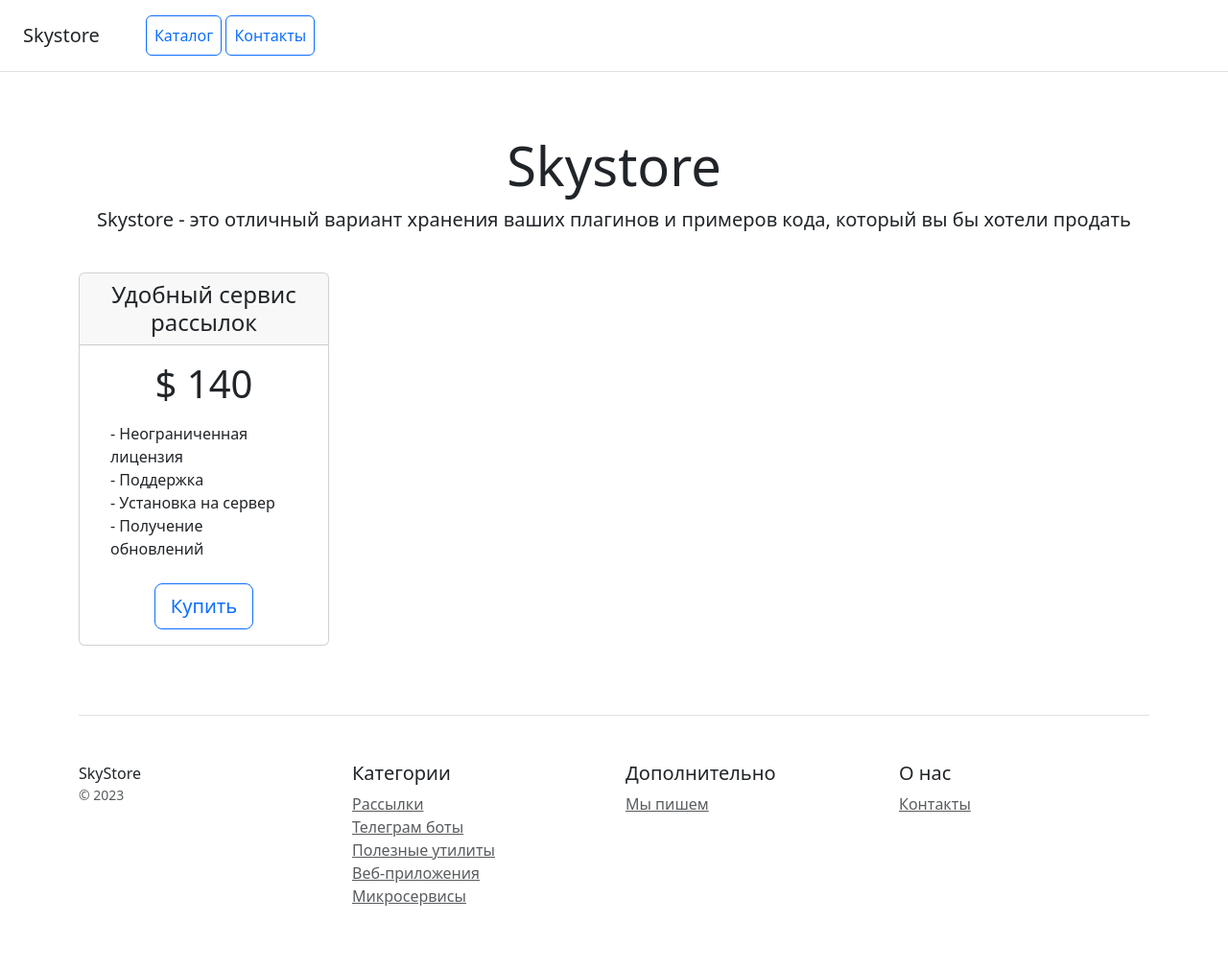
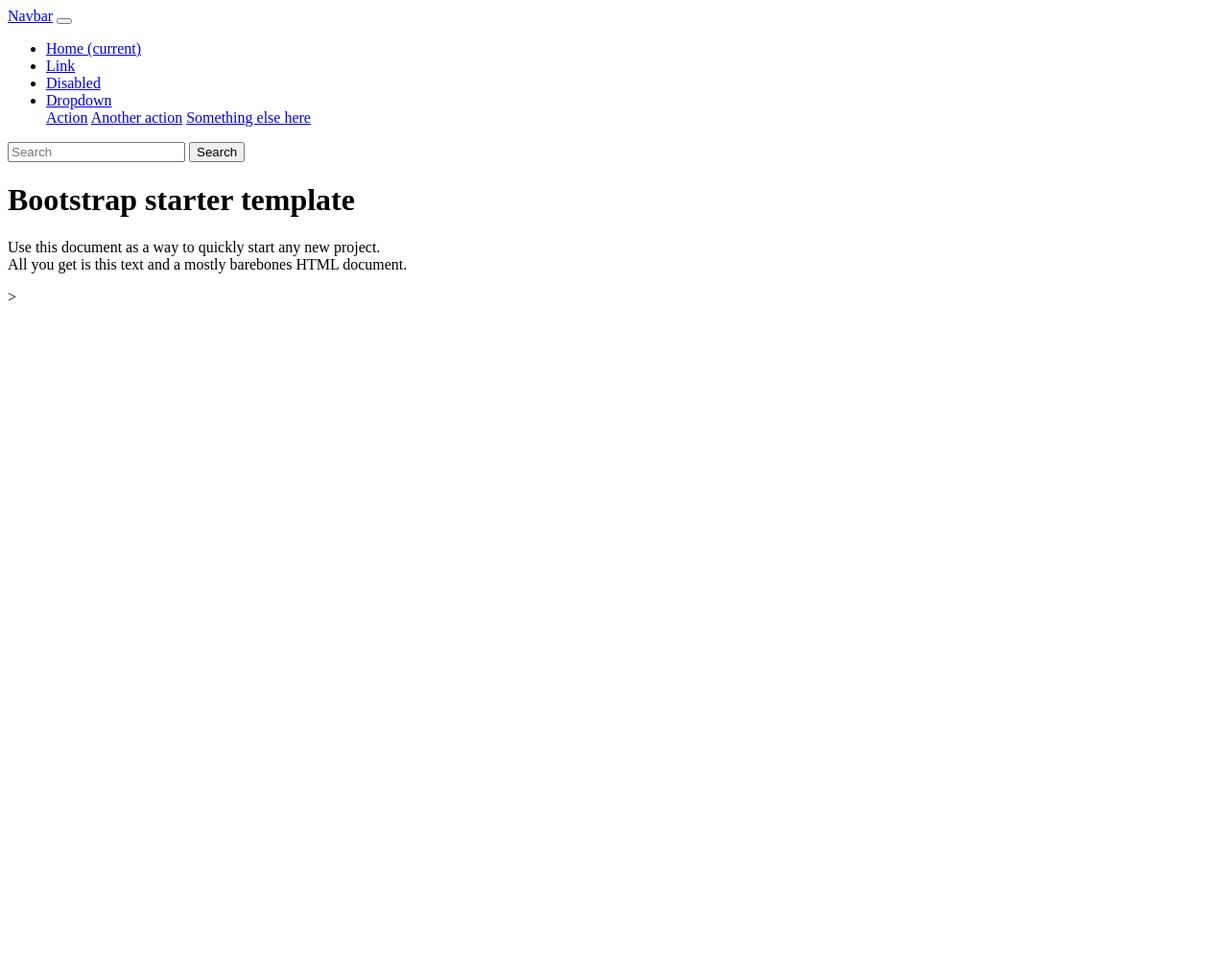
Before and after one commit to MihailBashkatov/home_work_20_2, a Django app: page / in a window 1280 px wide. Shown: the whole page at 96% size. After the commit the page ends 314 px from the top, so only its background shows below. Run offline with Django 4.2, Linux system fonts and the light colour scheme; some libraries are stand-ins or nearby versions.

Commit message:
New html design is added

```diff
--- a/catalog/templates/catalog/home.html
+++ b/catalog/templates/catalog/home.html
@@ -1,80 +1,78 @@
+{% load static %}
+
 <!doctype html>
 <html lang="en">
-<head>
+  <head>
     <meta charset="utf-8">
-    <meta name="viewport" content="width=device-width, initial-scale=1">
-    <title>Skystore</title>
-    <link rel="stylesheet" type="text/css" href="../static/css/bootstrap.css"> <!-- css is linked -->
-    <script type="text/javascript" src="../static/js/bootstrap.bundle.js"></script> <!-- js is linked -->
-</head>
-<body>
-<div class="d-flex flex-column flex-md-row align-items-center p-3 px-md-4 mb-3 bg-white border-bottom box-shadow">
-    <h5 class="my-0 mr-md-auto font-weight-normal">Skystore</h5>
-    <nav class="ms-5">
-        <a class="p-2 btn btn-outline-primary" href="/">Каталог</a>
-        <a class="p-2 btn btn-outline-primary" href="/contacts/">Контакты</a>
+    <meta name="viewport" content="width=device-width, initial-scale=1, shrink-to-fit=no">
+    <meta name="description" content="">
+    <meta name="author" content="">
+    <link rel="icon" href="/docs/4.0/assets/img/favicons/favicon.ico">
+
+    <title>Starter Template for Bootstrap</title>
+
+    <link rel="canonical" href="https://getbootstrap.com/docs/4.0/examples/starter-template/">
+
+    <!-- Bootstrap core CSS -->
+    <link href="{% static 'css/bootstrap.min_up.css' %}" rel="stylesheet">
+
+    <!-- Custom styles for this template -->
+    <link href="{% static 'css/starter-template.css' %}" rel="stylesheet">
+  </head>
+
+
+  <body>
+    <nav class="navbar navbar-expand-md navbar-dark bg-dark fixed-top">
+      <a class="navbar-brand" href="#">Navbar</a>
+      <button class="navbar-toggler" type="button" data-toggle="collapse" data-target="#navbarsExampleDefault" aria-controls="navbarsExampleDefault" aria-expanded="false" aria-label="Toggle navigation">
+        <span class="navbar-toggler-icon"></span>
+      </button>
+
+      <div class="collapse navbar-collapse" id="navbarsExampleDefault">
+        <ul class="navbar-nav mr-auto">
+          <li class="nav-item active">
+            <a class="nav-link" href="#">Home <span class="sr-only">(current)</span></a>
+          </li>
+          <li class="nav-item">
+            <a class="nav-link" href="#">Link</a>
+          </li>
+          <li class="nav-item">
+            <a class="nav-link disabled" href="#">Disabled</a>
+          </li>
+          <li class="nav-item dropdown">
+            <a class="nav-link dropdown-toggle" href="http://example.com" id="dropdown01" data-toggle="dropdown" aria-haspopup="true" aria-expanded="false">Dropdown</a>
+            <div class="dropdown-menu" aria-labelledby="dropdown01">
+              <a class="dropdown-item" href="#">Action</a>
+              <a class="dropdown-item" href="#">Another action</a>
+              <a class="dropdown-item" href="#">Something else here</a>
+            </div>
+          </li>
+        </ul>
+        <form class="form-inline my-2 my-lg-0">
+          <input class="form-control mr-sm-2" type="text" placeholder="Search" aria-label="Search">
+          <button class="btn btn-outline-success my-2 my-sm-0" type="submit">Search</button>
+        </form>
+      </div>
     </nav>
-</div>
 
-<div class="pricing-header px-3 py-3 pt-md-5 pb-md-4 mx-auto text-center">
-    <h1 class="display-4">Skystore</h1>
-    <p class="lead">Skystore - это отличный вариант хранения ваших плагинов и примеров кода, который вы бы хотели
-        продать</p>
-</div>
+    <main role="main" class="container">
 
-<div class="container">
-    <div class="row text-center">
-        <div class="col-3">
-            <div class="card mb-4 box-shadow">
-                <div class="card-header">
-                    <h4 class="my-0 font-weight-normal">Удобный сервис рассылок</h4>
-                </div>
-                <div class="card-body">
-                    <h1 class="card-title pricing-card-title">$ 140</h1>
-                    <ul class="list-unstyled mt-3 mb-4 text-start m-3">
-                        <li>- Неограниченная лицензия</li>
-                        <li>- Поддержка</li>
-                        <li>- Установка на сервер</li>
-                        <li>- Получение обновлений</li>
-                    </ul>
-                    <button type="button" class="btn btn-lg btn-block btn-outline-primary">Купить</button>
-                </div>
-            </div>
-        </div>
-    </div>
+      <div class="starter-template">
+        <h1>Bootstrap starter template</h1>
+        <p class="lead">Use this document as a way to quickly start any new project.<br> All you get is this text and a mostly barebones HTML document.</p>
+      </div>
 
-    <footer class="pt-4 my-md-5 pt-md-5 border-top">
-        <div class="row">
-            <div class="col-12 col-md">
-                SkyStore
-                <small class="d-block mb-3 text-muted">&copy; 2023</small>
-            </div>
-            <div class="col-6 col-md">
-                <h5>Категории</h5>
-                <ul class="list-unstyled text-small">
-                    <li><a class="text-muted" href="#">Рассылки</a></li>
-                    <li><a class="text-muted" href="#">Телеграм боты</a></li>
-                    <li><a class="text-muted" href="#">Полезные утилиты</a></li>
-                    <li><a class="text-muted" href="#">Веб-приложения</a></li>
-                    <li><a class="text-muted" href="#">Микросервисы</a></li>
-                </ul>
-            </div>
-            <div class="col-6 col-md">
-                <h5>Дополнительно</h5>
-                <ul class="list-unstyled text-small">
-                    <li><a class="text-muted" href="#">Мы пишем</a></li>
-                </ul>
-            </div>
-            <div class="col-6 col-md">
-                <h5>О нас</h5>
-                <ul class="list-unstyled text-small">
-                    <li><a class="text-muted" href="/contacts/">Контакты</a></li>
-                </ul>
-            </div>
-        </div>
-    </footer>
-</div>
+    </main><!-- /.container -->
 
-<script src="/static/js/bootstrap.bundle.min.js"></script>
-</body>
+    <!-- Bootstrap core JavaScript
+    ================================================== -->
+    <!-- Placed at the end of the document so the pages load faster -->
+    <script src="https://code.jquery.com/jquery-3.2.1.slim.min.js" integrity="sha384-KJ3o2DKtIkvYIK3UENzmM7KCkRr/rE9/Qpg6aAZGJwFDMVNA/GpGFF93hXpG5KkN" crossorigin="anonymous"></script>
+    <script>window.jQuery || document.write('<script src="../../assets/js/vendor/jquery-slim.min.js"><\/script>')</script>
+    <script src="{% static 'js/popper.min.js' %}"></script>
+    <script src="{% static 'js/bootstrap_up.min.js' %}"></script>
+  </body>>
+
+
+
 </html>
```
